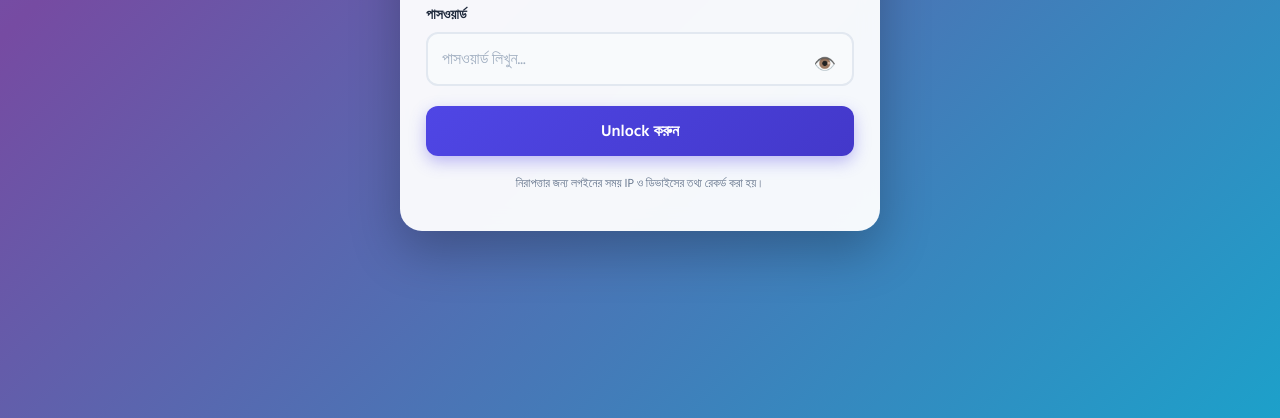
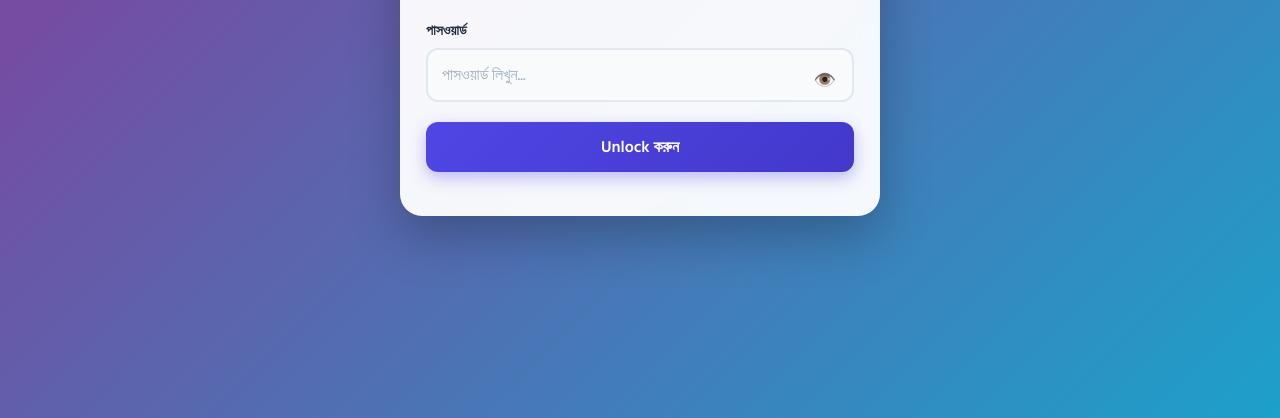
Before and after one commit to expotelecom99-cloud/LinkFinderNew, a plain HTML site: page index.html in a window 1280 px wide. Shown: the part 382-800 px from the top of the page. Drawn offline with Linux system fonts and the light colour scheme.

Commit message:
Update index.html

```diff
--- a/index.html
+++ b/index.html
@@ -292,7 +292,7 @@ button:disabled { opacity: 0.55; cursor: not-allowed; transform: none !important
 
     <button class="btn-primary" id="unlockBtn">Unlock করুন</button>
     <div class="msg error" id="loginError"></div>
-    <p class="notice">নিরাপত্তার জন্য লগইনের সময় IP ও ডিভাইসের তথ্য রেকর্ড করা হয়।</p>
+    <p class="notice"></p>
 </div>
 
 <!-- মূল অ্যাপ -->
```
